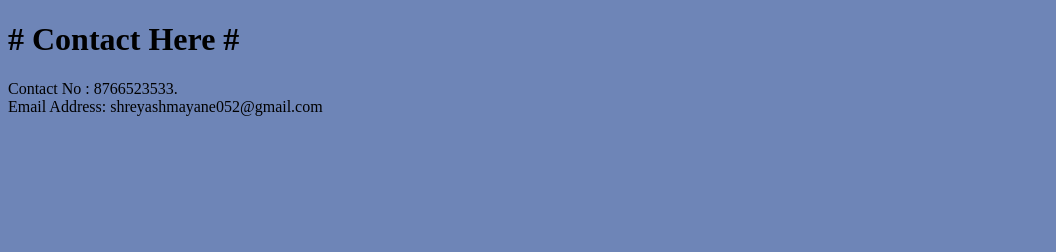
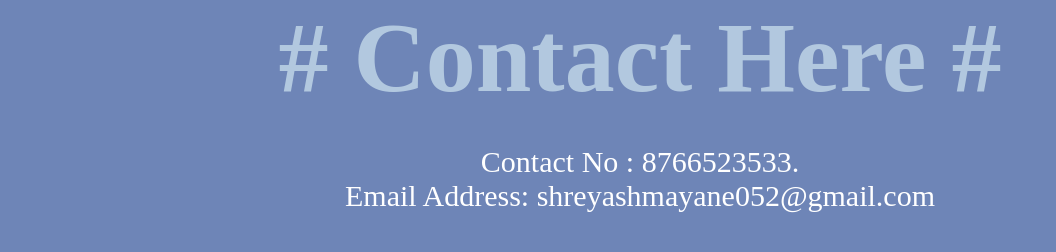
Before and after one commit to shreyashmayane/cl, a plain HTML site: page contactme.html in a window 1280 px wide. Shown: the whole page, without its empty margins (0-1056 px from the left). Drawn offline with Linux system fonts and the light colour scheme.

Commit message:
Update contactme.html

```diff
--- a/contactme.html
+++ b/contactme.html
@@ -6,7 +6,7 @@
     <meta http-equiv="X-UA-Compatible" content="IE=edge">
     <meta name="viewport" content="width=device-width, initial-scale=1.0">
     <title>Contact Me</title>
-    <link rel="stylesheet" href="E:\Youtube website\New folder\footer.css">
+    <link rel="stylesheet" href="personalweb.css">
 </head>
 <style>
     body {
```
